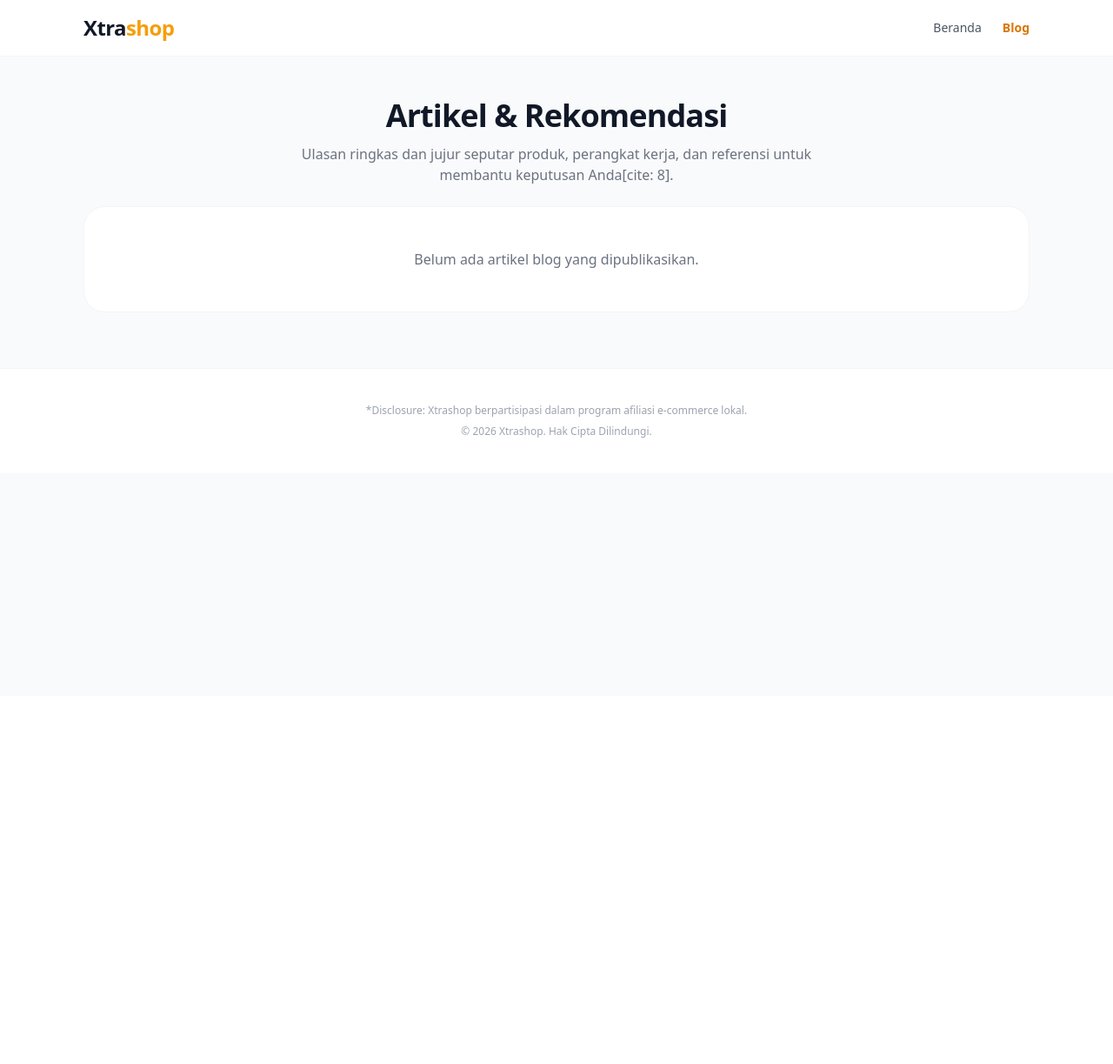
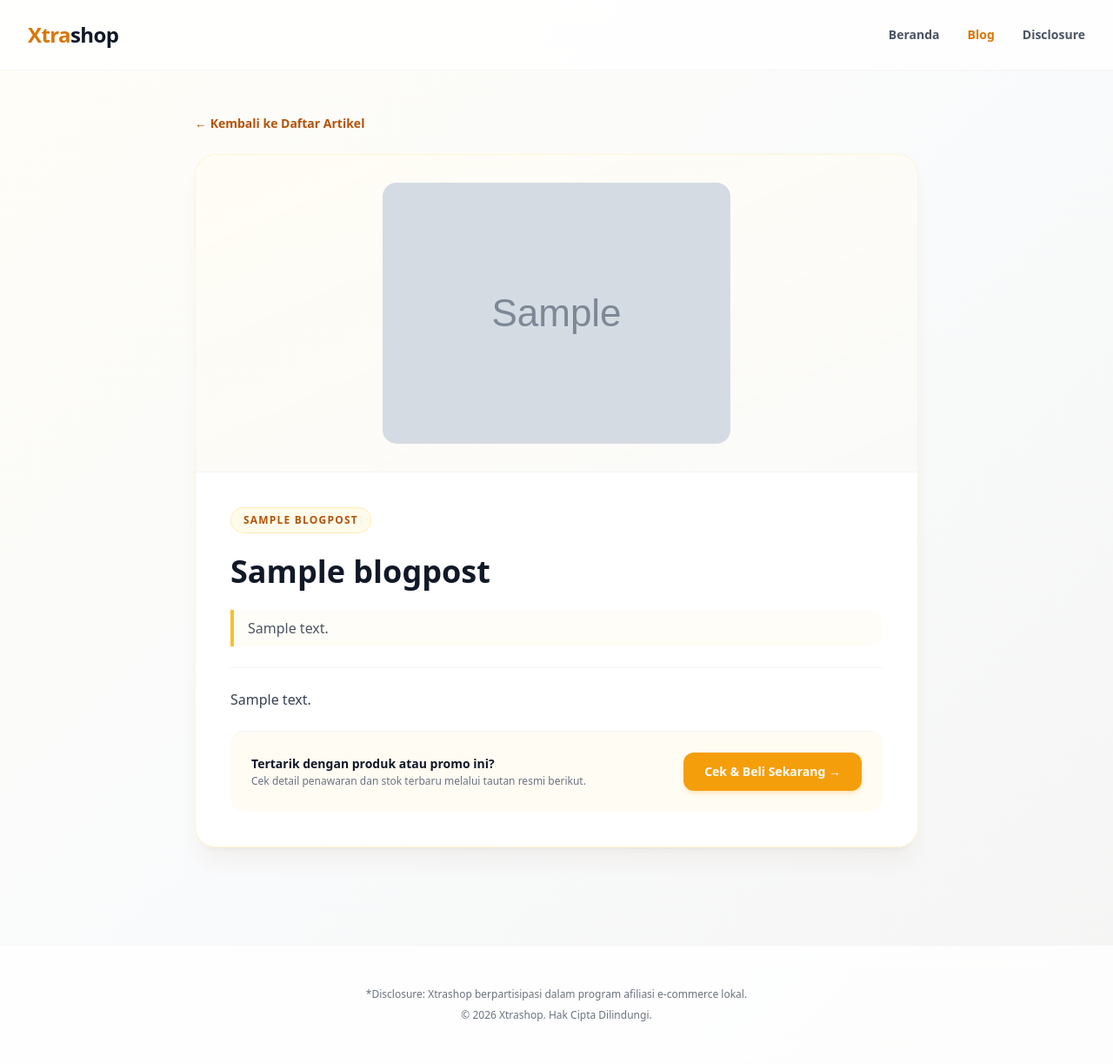
Before and after one commit to mmando933-wq/xtrashop, a Django app: a page that uses shop/templates/shop/blog_detail.html in a window 1280 px wide. Shown: the whole page at 87% size. Before the commit the page ends 503 px from the top, so only its background shows below. Run offline with Django 5.2, Linux system fonts and the light colour scheme; tables that the repository leaves empty hold one stand-in row (values such as "Sample post"); grey boxes marked "Sample" are stand-in pictures; some libraries are stand-ins or nearby versions.

Commit message:
blog list

```diff
--- a/shop/templates/shop/blog_detail.html
+++ b/shop/templates/shop/blog_detail.html
@@ -3,92 +3,93 @@
 <head>
     <meta charset="UTF-8">
     <meta name="viewport" content="width=device-width, initial-scale=1.0">
-    <title>Blog - Xtrashop</title>
+    <title>{{ post.title }} — Xtrashop</title>
     <script src="https://cdn.tailwindcss.com"></script>
 </head>
-<body class="bg-gray-50 text-gray-800 antialiased">
+<body class="bg-gradient-to-br from-amber-50/40 via-gray-50 to-stone-100 text-gray-800 font-sans antialiased min-h-screen flex flex-col justify-between">
 
+    <div>
         <!-- NAVBAR -->
-    <header class="bg-white border-b border-gray-100 sticky top-0 z-50">
-        <div class="max-w-6xl mx-auto px-4 sm:px-6 lg:px-8 h-16 flex items-center justify-between">
-            <a href="/" class="text-2xl font-black tracking-tight text-gray-900">
-                Xtra<span class="text-amber-500">shop</span>
+        <header class="bg-white/80 backdrop-blur-md border-b border-gray-100/80 sticky top-0 z-50">
+            <div class="max-w-7xl mx-auto px-4 sm:px-6 lg:px-8 h-20 flex items-center justify-between">
+                <a href="{% url 'shop:home' %}" class="text-2xl font-black tracking-tight text-amber-600">
+                    Xtra<span class="text-gray-900">shop</span>
                 </a>
-            <nav class="flex items-center space-x-6 text-sm font-medium text-gray-600">
-                <a href="/" class="hover:text-amber-600 transition">Beranda</a>
-                <a href="/blog/" class="text-amber-600 font-semibold transition">Blog</a>
+                <nav class="flex space-x-8 text-sm font-semibold text-gray-600">
+                    <a href="{% url 'shop:home' %}" class="hover:text-amber-600 transition-colors">Beranda</a>
+                    <a href="{% url 'shop:blog_list' %}" class="text-amber-600 transition-colors">Blog</a>
+                    <a href="{% url 'shop:disclosure' %}" class="hover:text-amber-600 transition-colors">Disclosure</a>
                 </nav>
             </div>
         </header>
 
-    <!-- HEADER HALAMAN BLOG -->
-    <section class="max-w-6xl mx-auto px-4 sm:px-6 lg:px-8 pt-12 pb-6 text-center">
-        <h1 class="text-3xl sm:text-4xl font-extrabold text-gray-900 tracking-tight">
-            Artikel &amp; Rekomendasi
-        </h1>
-        <p class="mt-3 text-gray-500 max-w-2xl mx-auto text-sm sm:text-base">
-            Ulasan ringkas dan jujur seputar produk, perangkat kerja, dan referensi untuk membantu keputusan Anda[cite: 8].
-        </p>
-    </section>
+        <!-- KONTEN ARTIKEL -->
+        <main class="max-w-4xl mx-auto px-4 sm:px-6 lg:px-8 py-12">
+            <!-- Navigasi Kembali -->
+            <div class="mb-6">
+                <a href="{% url 'shop:blog_list' %}" class="inline-flex items-center text-sm font-semibold text-amber-700 hover:text-amber-800 transition-colors">
+                    &larr; Kembali ke Daftar Artikel
+                </a>
+            </div>
 
-    <!-- DAFTAR ARTIKEL -->
-    <main class="max-w-6xl mx-auto px-4 sm:px-6 lg:px-8 pb-16">
-        {% if posts %}
-        <div class="grid grid-cols-1 md:grid-cols-2 lg:grid-cols-3 gap-8">
-            {% for post in posts %}
-            <article class="bg-white rounded-3xl border border-amber-100/80 shadow-sm hover:shadow-md transition overflow-hidden flex flex-col justify-between">
-                <div>
-                    <!-- Gambar Artikel -->
+            <article class="bg-white/95 backdrop-blur-sm rounded-3xl border border-amber-100/80 shadow-xl shadow-amber-900/5 overflow-hidden">
+                <!-- Gambar Utama -->
                 {% if post.image_url %}
-                    <a href="{% url 'blog_detail' post.slug %}" class="block bg-gray-100 overflow-hidden">
-                        <img src="{{ post.image_url }}" alt="{{ post.title }}" class="w-full h-48 object-cover">
-                    </a>
+                <div class="bg-gradient-to-br from-amber-50/50 to-stone-50 p-6 sm:p-8 flex items-center justify-center border-b border-gray-100">
+                    <img src="{{ post.image_url }}" alt="{{ post.title }}" class="max-h-96 w-auto object-contain rounded-2xl">
+                </div>
                 {% endif %}
 
-                    <div class="p-6 space-y-3">
+                <div class="p-6 sm:p-10 space-y-6">
                     <!-- Kategori -->
                     {% if post.category_name %}
-                        <span class="inline-block text-[11px] font-bold uppercase tracking-wider text-amber-600 bg-amber-50 px-3 py-1 rounded-full">
+                    <div>
+                        <span class="text-xs font-bold text-amber-700 uppercase tracking-widest bg-amber-50 px-3.5 py-1.5 rounded-full border border-amber-200/60 inline-block">
                             {{ post.category_name }}
                         </span>
+                    </div>
                     {% endif %}
 
-                        <!-- Judul -->
-                        <h2 class="text-xl font-bold text-gray-900 leading-snug">
-                            <a href="{% url 'blog_detail' post.slug %}" class="hover:text-amber-600 transition">
+                    <!-- Judul Artikel -->
+                    <h1 class="text-2xl sm:text-4xl font-extrabold text-gray-900 leading-tight">
                         {{ post.title }}
-                            </a>
-                        </h2>
+                    </h1>
 
                     <!-- Ringkasan -->
                     {% if post.summary %}
-                        <p class="text-sm text-gray-500 leading-relaxed line-clamp-3">
+                    <p class="text-base text-gray-600 leading-relaxed border-l-4 border-amber-400 pl-4 bg-amber-50/40 py-2 rounded-r-xl">
                         {{ post.summary }}
                     </p>
                     {% endif %}
-                    </div>
+
+                    <hr class="border-gray-100">
+
+                    <!-- Isi Artikel -->
+                    <div class="text-gray-700 leading-relaxed space-y-4 text-sm sm:text-base">
+                        {{ post.content|safe }}
                     </div>
 
-                <!-- Footer Kartu (Tanpa Harga / None) -->
-                <div class="px-6 pb-6 pt-3 flex items-center justify-end">
-                    <a href="{% url 'blog_detail' post.slug %}" class="inline-flex items-center gap-1.5 bg-amber-500 hover:bg-amber-600 text-white text-xs font-bold px-4 py-2.5 rounded-xl transition">
-                        Baca Ulasan &amp; Beli &rarr;
+                    <!-- Tombol Link Afiliasi / Pembelian -->
+                    {% if post.affiliate_link %}
+                    <div class="mt-8 pt-6 border-t border-gray-100 bg-amber-50/60 rounded-2xl p-6 flex flex-col sm:flex-row sm:items-center sm:justify-between gap-4">
+                        <div>
+                            <p class="text-sm font-bold text-gray-900">Tertarik dengan produk atau promo ini?</p>
+                            <p class="text-xs text-gray-500 mt-0.5">Cek detail penawaran dan stok terbaru melalui tautan resmi berikut.</p>
+                        </div>
+                        <a href="{{ post.affiliate_link }}" target="_blank" rel="noopener noreferrer nofollow" class="inline-flex items-center justify-center bg-amber-500 hover:bg-amber-600 text-white text-sm font-bold py-3 px-6 rounded-xl shadow-md shadow-amber-500/20 transition-all shrink-0">
+                            Cek &amp; Beli Sekarang &rarr;
                         </a>
                     </div>
+                    {% endif %}
+                </div>
             </article>
-            {% endfor %}
+        </main>
     </div>
-        {% else %}
-        <div class="bg-white rounded-3xl border border-gray-100 p-12 text-center text-gray-500">
-            Belum ada artikel blog yang dipublikasikan.
-        </div>
-        {% endif %}
-    </main>
 
     <!-- FOOTER -->
-    <footer class="bg-white border-t border-gray-100 py-10 text-center text-xs text-gray-400">
+    <footer class="bg-white/80 backdrop-blur-md border-t border-gray-100/80 py-12 text-center text-xs text-gray-500 mt-16">
         <p>*Disclosure: Xtrashop berpartisipasi dalam program afiliasi e-commerce lokal.</p>
-        <p class="mt-2">© 2026 Xtrashop. Hak Cipta Dilindungi.</p>
+        <p class="mt-2">&copy; 2026 Xtrashop. Hak Cipta Dilindungi.</p>
     </footer>
 
 </body>
--- a/shop/templates/shop/blog_list.html
+++ b/shop/templates/shop/blog_list.html
@@ -57,8 +57,7 @@
                             </p>
                         </div>
                     </div>
-                    <div class="p-8 pt-0 flex items-center justify-between border-t border-gray-100/80 mt-4 pt-6">
-                        <span class="text-lg font-black text-gray-900">{{ post.price }}</span>
+                    <div class="p-8 flex items-center justify-end border-t border-gray-100/80 mt-4 pt-6">
                         <a href="{% url 'shop:blog_detail' post.slug %}" class="bg-amber-500 hover:bg-amber-600 text-white text-xs font-bold py-3 px-5 rounded-xl shadow-md shadow-amber-500/20 transition-all">
                             Baca Ulasan & Beli ➔
                         </a>
```
Lines whose indentation alone changed are shown as unchanged.
